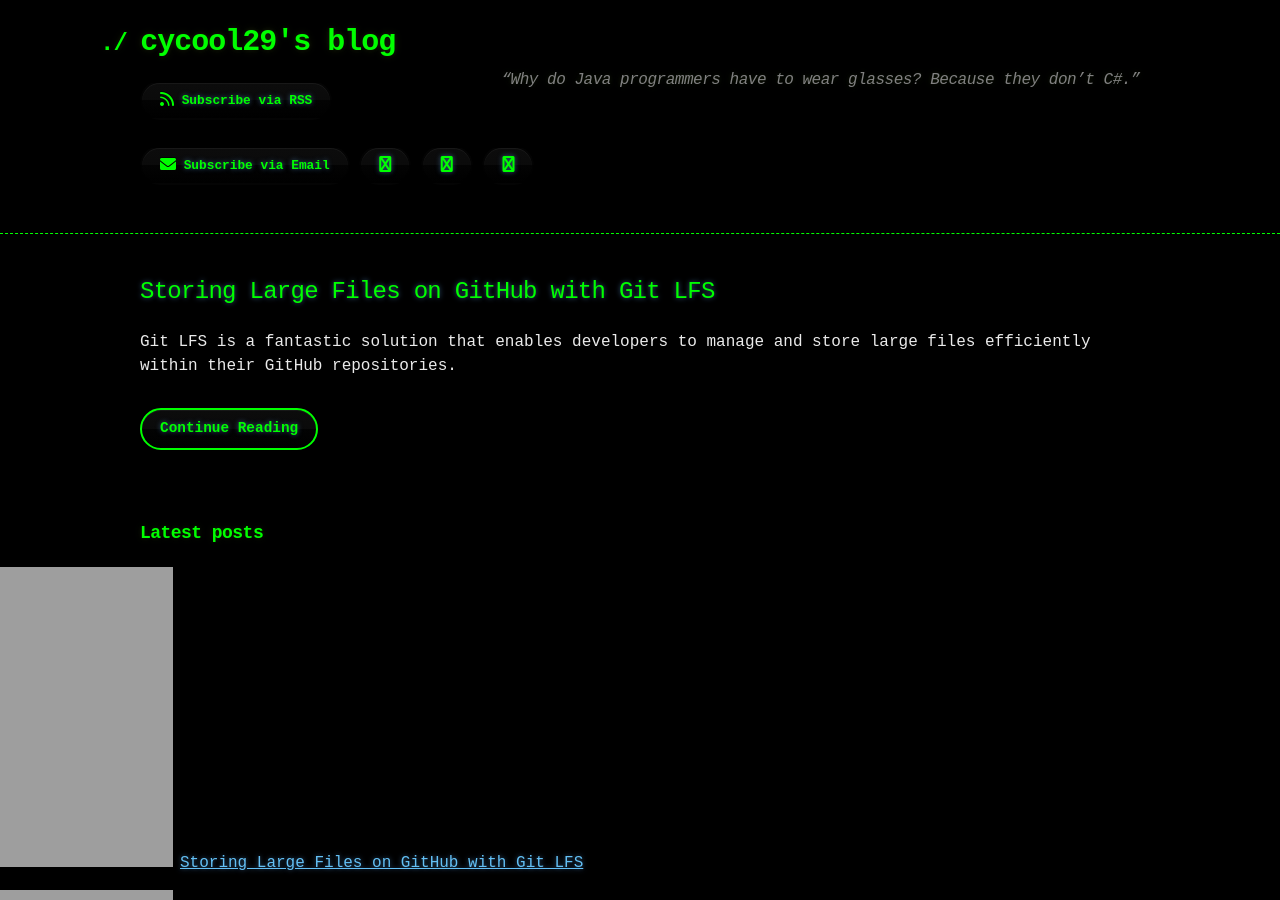
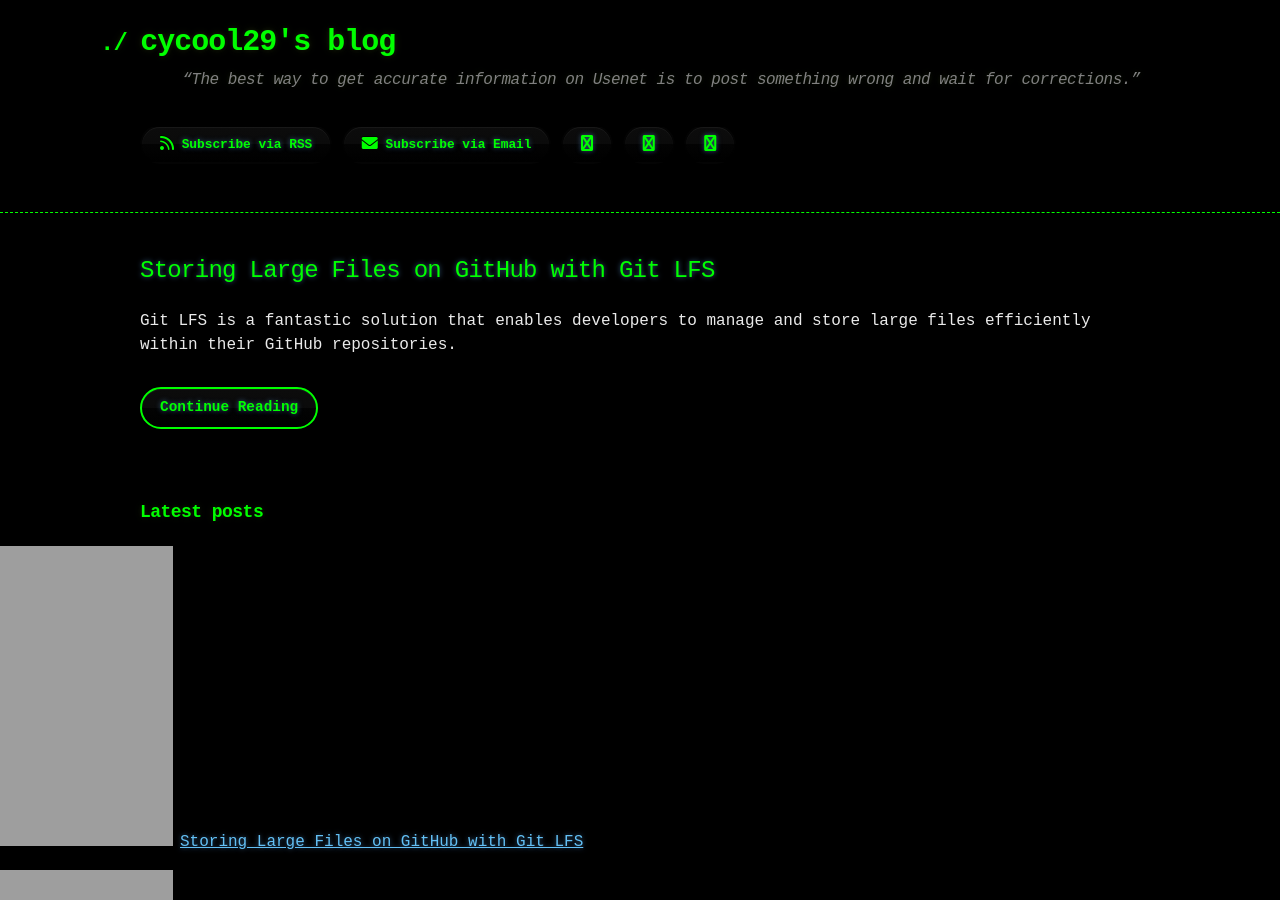
Before and after one commit to cycool29/cycool29.github.io, a Jekyll site: the page built from index.md, in a window 1280 px wide and 900 px high. Built offline with Jekyll 4.4.1, drawn with Linux system fonts in a browser that asks for light colours; a style sheet for code colours, icons or effects is not loaded.

Commit message:
Update quotes

```diff
--- a/_config.yml
+++ b/_config.yml
@@ -1,5 +1,5 @@
 title: cycool29's blog
-description: "“Why do Java programmers have to wear glasses? Because they don’t C#.” "
+description: "“The best way to get accurate information on Usenet is to post something wrong and wait for corrections.” "
 bio: A high school student. Intermediate in Python, Git, Bash. Learning JavaScript. He/Him. "
 author: cycool29
 url: https://cycool29.github.io
```
